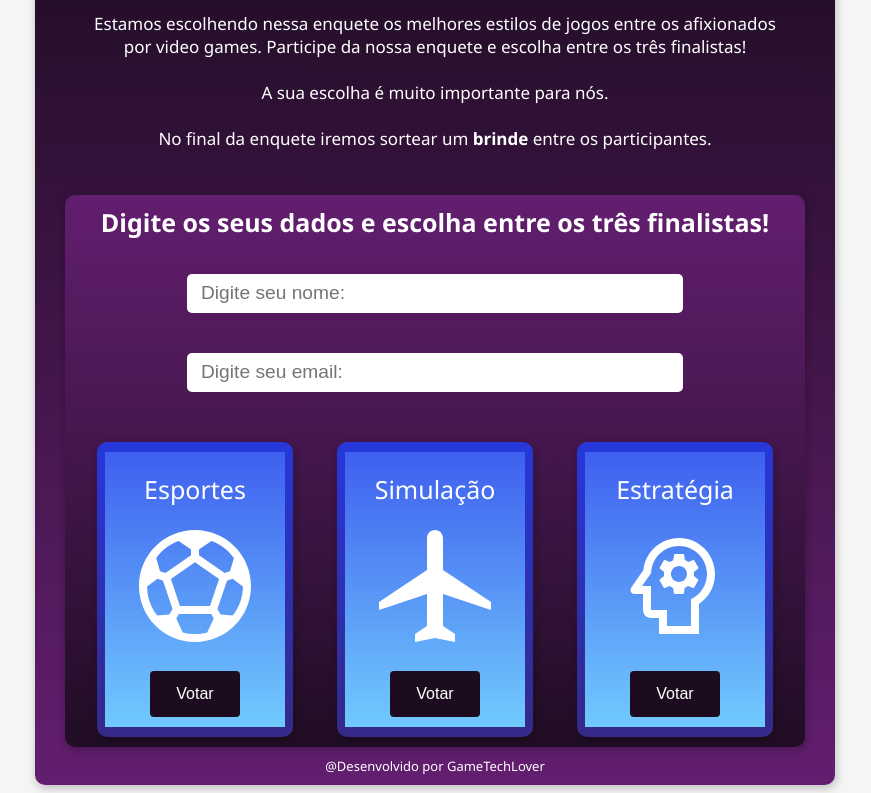
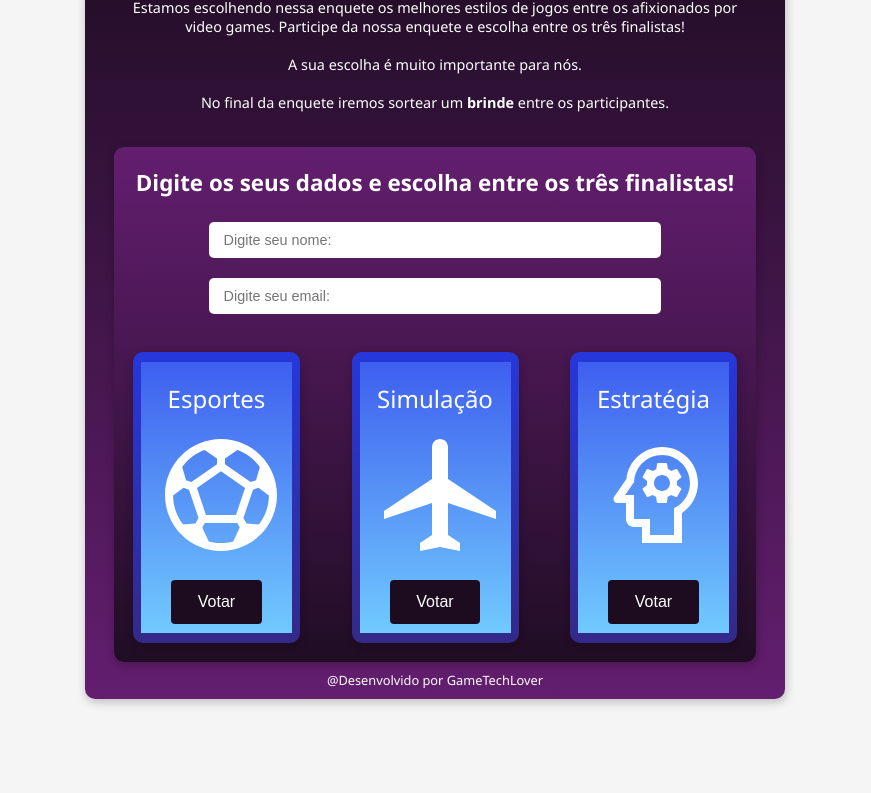
Before and after one commit to JoaoVictorCorrea/landing-page-enquete, a plain HTML site: page index.html in a window 1280 px wide. Shown: the part 82-875 px from the top of the page, without its empty margins (205-1076 px from the left). After the commit the page ends 800 px from the top, so only its background shows below. Drawn offline with Linux system fonts and the light colour scheme.

Commit message:
Algumas correções e padronização

```diff
--- a/css/style.css
+++ b/css/style.css
@@ -3,63 +3,14 @@ body{
     font-family: 'Segoe UI', Tahoma, Geneva, Verdana, sans-serif;
 }
 
-.container{
-    background-image: linear-gradient(to bottom, #200D24, #631E6F);
-    margin: auto;
-
-    width: 800px;
-
-    box-shadow: 1px 3px 8px 1px rgba(0, 0, 0, 0.2);
-    border-radius: 10px;
-    overflow: hidden;
-}
-
-.header{
-    padding: 20px;
-    text-align: center;
-}
-
-.header-title{
-    color: #FECD23;
-    font-size: 30px;
-    font-weight: 600;
-}
-
-.header-text{
-    color: #FFFF;
-    padding: 25px;
-    font-size: 17px;
-}
-
-.brinde{
-    font-weight: bold;
-}
-
-.content{
-    padding: 10px;
-    margin: 0 30px;
-    text-align: center;
-    background-image: linear-gradient(to top, #200D24, #631E6F);
-    box-shadow: 1px 3px 8px 1px rgba(0, 0, 0, 0.2);
-    border-radius: 10px;
-    overflow: hidden;
-}
-
-.content-title{
-    color: #FFFF;
-    font-size: 25px;
-    font-weight: 600;
-    padding-bottom: 15px;
-}
-
 input{
-    width: 65%;
-    height: 10px;
+    width: 70%;
+    height: 7px;
     padding: 0.9rem;
-    font-size: 1.2rem;
+    font-size: 0.9rem;
     border-radius: 5px;
     border: 0;
-    margin: 20px;
+    margin: 10px;
 }
 
 input:focus{
@@ -67,35 +18,9 @@ input:focus{
     box-shadow: 0 0 10px #200D24;
 }
 
-.flex-container{
-    display: flex;
-    justify-content: space-around;
-}
-
-.content-card{
-    width: 25%;
-    background-image: linear-gradient(to bottom, #2638DB, #342988);
-    box-shadow: 1px 3px 8px 1px rgba(0, 0, 0, 0.2);
-    border-radius: 10px;
-    overflow: hidden;
-    padding: 10px 8px;
-    margin-top: 30px;
-}
-
-.card{
-    background-image: linear-gradient(to bottom, #3E5FEF, #71CAFE);
-    padding: 20px 0 10px 0;
-}
-
-.card-title{
-    color: #FFFF;
-    font-size: 25px;
-    font-weight: 400;
-}
-
 button{
-    width: 50%;
-    padding: 14px 25px;
+    width: 60%;
+    padding: 0.8rem 1.1rem;
 
     color: #FFFF;
     background-color: #1D0C20;
@@ -108,9 +33,92 @@ button{
     cursor: pointer;
 }
 
+button:hover{
+    background-color: #631E6F;
+}
+
+.container{
+    background-image: linear-gradient(to bottom, #200D24, #631E6F);
+    margin: auto;
+
+    width: 700px;
+
+    box-shadow: 1px 3px 8px 1px rgba(0, 0, 0, 0.2);
+    border-radius: 10px;
+    overflow: hidden;
+}
+
+.header{
+    padding: 0.6rem 1.2rem;
+    text-align: center;
+}
+
+.header-title{
+    color: #FECD23;
+    font-size: 1.7rem;
+    font-weight: 600;
+}
+
+.header-text{
+    color: #FFFF;
+    padding: 1.6rem;
+    font-size: 0.9rem;
+}
+
+.brinde{
+    font-weight: bold;
+}
+
+.content{
+    padding: 1.2rem;
+    margin: 0 1.8rem;
+    text-align: center;
+    background-image: linear-gradient(to top, #200D24, #631E6F);
+    box-shadow: 1px 3px 8px 1px rgba(0, 0, 0, 0.2);
+    border-radius: 10px;
+    overflow: hidden;
+}
+
+.content-title{
+    color: #FFFF;
+    font-size: 1.4rem;
+    font-weight: 600;
+    padding-bottom: 0.9rem;
+}
+
+.flex-container{
+    display: flex;
+    justify-content: space-between;
+}
+
+.content-card{
+    width: 25%;
+    background-image: linear-gradient(to bottom, #2638DB, #342988);
+    box-shadow: 1px 3px 8px 1px rgba(0, 0, 0, 0.2);
+    border-radius: 10px;
+    overflow: hidden;
+    padding: 0.6rem 0.5rem;
+    margin-top: 1.8rem;
+}
+
+.card{
+    background-image: linear-gradient(to bottom, #3E5FEF, #71CAFE);
+    padding: 1.25rem 0 0.6rem 0;
+}
+
+.card-title{
+    color: #FFFF;
+    font-size: 1.5rem;
+    font-weight: 400;
+}
+
+.card-image{
+    text-align: center;
+}
+
 .footer{
     color: #FFFF;
     text-align: center;
-    padding: 10px;
-    font-size: 13px;
+    padding: 0.6rem;
+    font-size: 0.8rem;
 }
--- a/index.html
+++ b/index.html
@@ -37,7 +37,7 @@
                         <div class="card-title">
                             Esportes
                         </div>
-                        <div class="image">
+                        <div class="card-image">
                             <object data="assets/sports_soccer_white.svg" type="image/svg+xml"></object>
                         </div>
 
@@ -49,7 +49,7 @@
                         <div class="card-title">
                             Simulação
                         </div>
-                        <div class="image">
+                        <div class="card-image">
                             <object data="assets/local_airport_white.svg" type="image/svg+xml"></object>
                         </div>
 
@@ -61,7 +61,7 @@
                         <div class="card-title">
                             Estratégia
                         </div>
-                        <div class="image">
+                        <div class="card-image">
                             <object data="assets/psychology_white.svg" type="image/svg+xml"></object>
                         </div>
 
```
